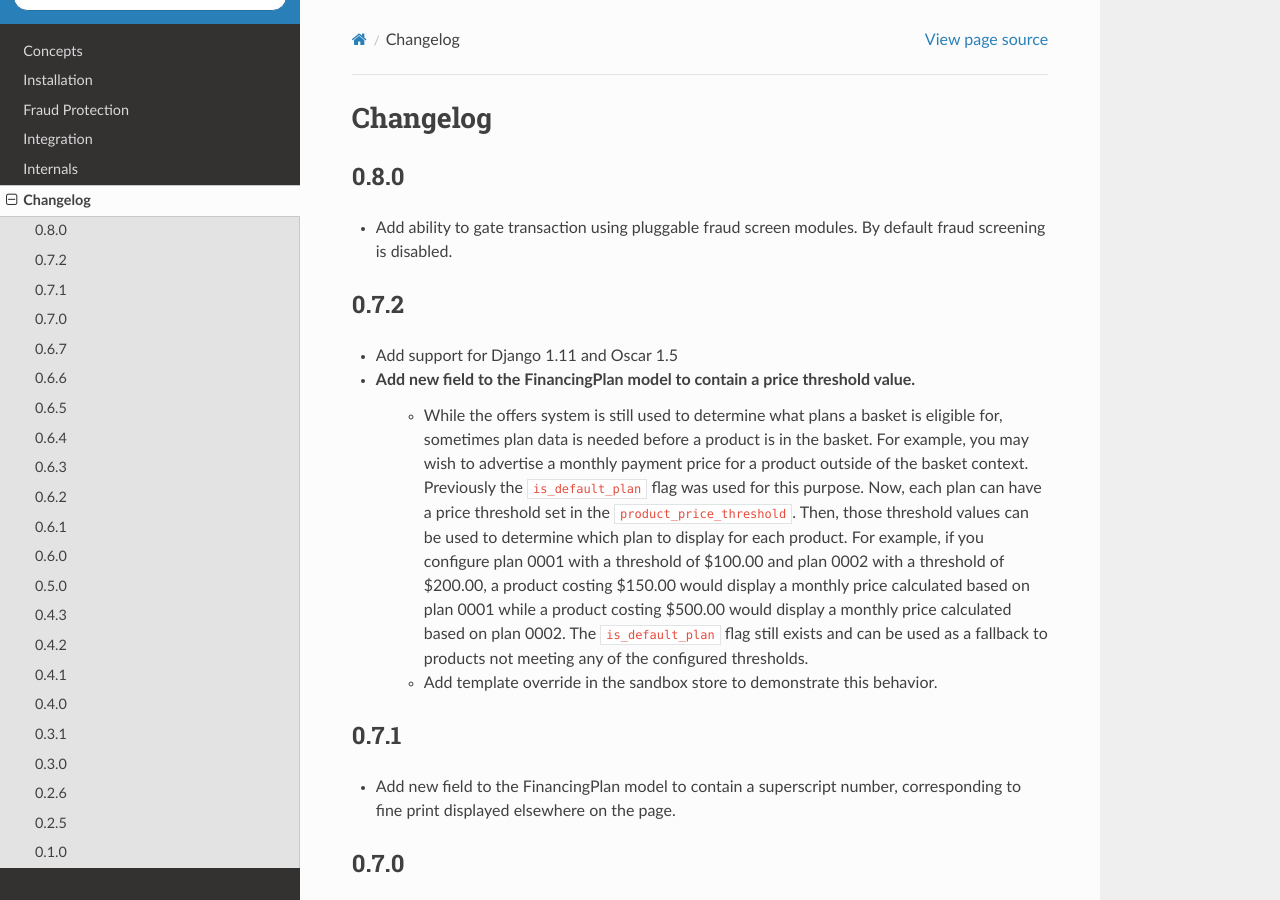
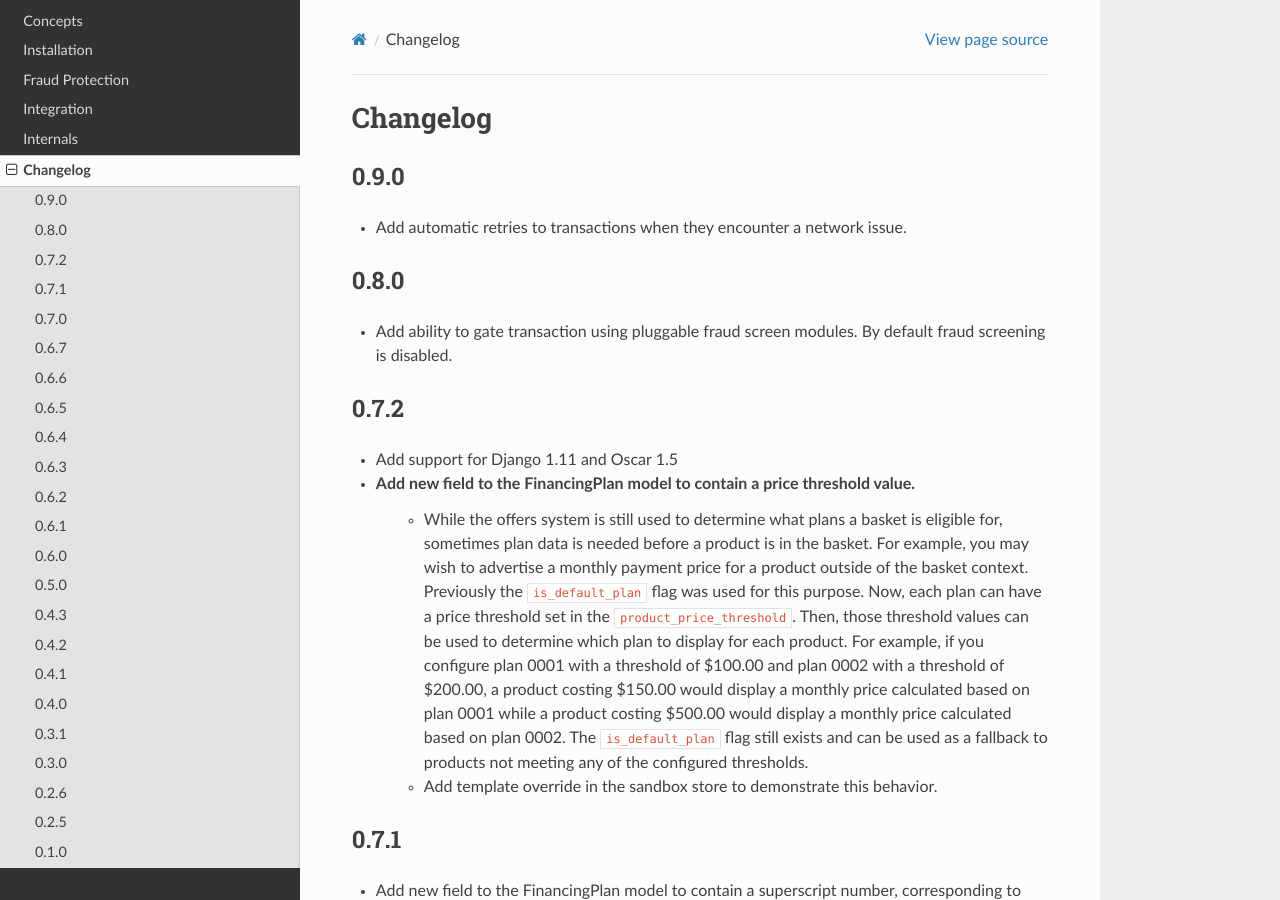
Before and after one commit to m-hairan/django-oscar, a Sphinx documentation site: the page built from docs/changes.rst, in a window 1280 px wide and 900 px high. Built offline with Sphinx 7.4.7 and the Read the Docs theme 2.0.0, drawn with Linux system fonts in a browser that asks for light colours; the version number could not be read and is left out.

Commit message:
Update changelog

```diff
--- a/docs/changes.rst
+++ b/docs/changes.rst
@@ -2,6 +2,10 @@
 
 Changelog
 =========
+
+0.9.0
+------------------
+- Add automatic retries to transactions when they encounter a network issue.
 
 0.8.0
 ------------------
```
